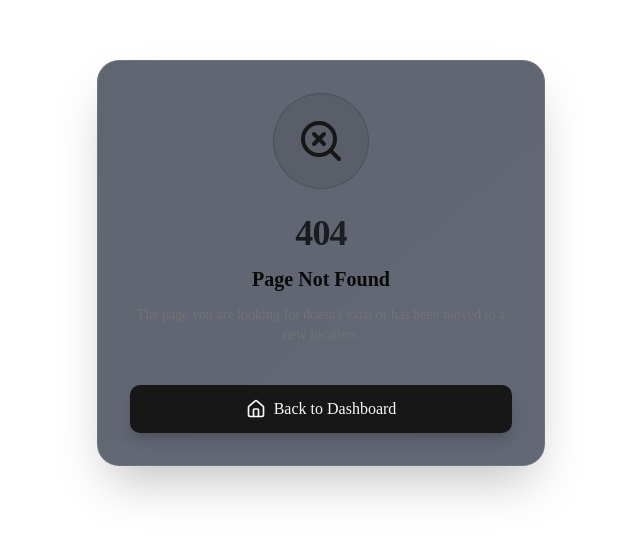
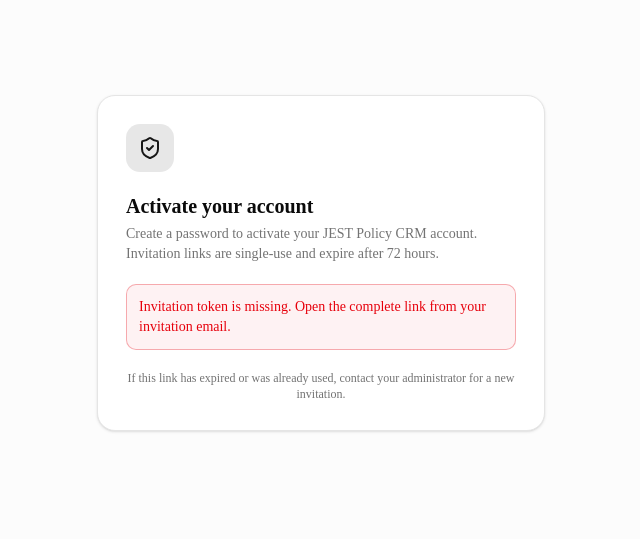
Before and after one commit to UroojAKI/JEST-TECH-, a Next.js app in the folder apps/web/: page /activate-invitation in a window 1280 px wide. Before the commit this address had no page. Shown: the part 137-676 px from the top of the page, without its empty margins (319-959 px from the left). Built offline with nearby package versions, Linux system fonts and the light colour scheme; no server answers.

Commit message:
feat(web): add secure account invitation activation page

```diff
--- /dev/null
+++ b/apps/web/src/app/activate-invitation/page.tsx
@@ -0,0 +1,79 @@
+'use client';
+
+import React, { Suspense, useState } from 'react';
+import { useRouter, useSearchParams } from 'next/navigation';
+import { apiClient } from '../../lib/api-client';
+import { toast } from 'sonner';
+import { KeyRound, Loader2, ShieldCheck } from 'lucide-react';
+
+function InvitationActivationForm() {
+  const params = useSearchParams();
+  const router = useRouter();
+  const token = params.get('token') || '';
+  const [password, setPassword] = useState('');
+  const [confirmPassword, setConfirmPassword] = useState('');
+  const [submitting, setSubmitting] = useState(false);
+
+  const activate = async (event: React.FormEvent) => {
+    event.preventDefault();
+    if (!token || token.length < 32) {
+      toast.error('This invitation link is invalid. Ask your administrator for a new invitation.');
+      return;
+    }
+    if (password.length < 12) {
+      toast.error('Use a password with at least 12 characters.');
+      return;
+    }
+    if (password !== confirmPassword) {
+      toast.error('Passwords do not match.');
+      return;
+    }
+    setSubmitting(true);
+    try {
+      await apiClient.post('/auth/activate-invitation', { token, password });
+      toast.success('Your account is activated. You can now sign in.');
+      router.replace('/login');
+    } catch (error: any) {
+      toast.error(error?.response?.data?.message || 'Invitation activation failed. The link may have expired or already been used.');
+    } finally {
+      setSubmitting(false);
+    }
+  };
+
+  return (
+    <main className="flex min-h-screen items-center justify-center bg-muted/30 px-4 py-10">
+      <form onSubmit={activate} className="w-full max-w-md space-y-5 rounded-2xl border bg-card p-7 shadow-sm">
+        <div className="flex h-12 w-12 items-center justify-center rounded-xl bg-primary/10 text-primary">
+          <ShieldCheck className="h-6 w-6" />
+        </div>
+        <div>
+          <h1 className="text-xl font-black">Activate your account</h1>
+          <p className="mt-1 text-sm text-muted-foreground">Create a password to activate your JEST Policy CRM account. Invitation links are single-use and expire after 72 hours.</p>
+        </div>
+        {!token ? (
+          <p role="alert" className="rounded-lg border border-destructive/30 bg-destructive/5 p-3 text-sm text-destructive">Invitation token is missing. Open the complete link from your invitation email.</p>
+        ) : (
+          <>
+            <label className="block space-y-1.5 text-sm font-semibold">
+              Password
+              <input type="password" autoComplete="new-password" minLength={12} required value={password} onChange={(event) => setPassword(event.target.value)} className="w-full rounded-lg border bg-background px-3 py-2.5 font-normal" placeholder="At least 12 characters" />
+            </label>
+            <label className="block space-y-1.5 text-sm font-semibold">
+              Confirm password
+              <input type="password" autoComplete="new-password" minLength={12} required value={confirmPassword} onChange={(event) => setConfirmPassword(event.target.value)} className="w-full rounded-lg border bg-background px-3 py-2.5 font-normal" placeholder="Re-enter your password" />
+            </label>
+            <button type="submit" disabled={submitting || !password || !confirmPassword} className="flex w-full items-center justify-center gap-2 rounded-lg bg-primary px-4 py-2.5 text-sm font-bold text-primary-foreground disabled:opacity-50">
+              {submitting ? <Loader2 className="h-4 w-4 animate-spin" /> : <KeyRound className="h-4 w-4" />}
+              Activate account
+            </button>
+          </>
+        )}
+        <p className="text-center text-xs text-muted-foreground">If this link has expired or was already used, contact your administrator for a new invitation.</p>
+      </form>
+    </main>
+  );
+}
+
+export default function ActivateInvitationPage() {
+  return <Suspense fallback={<div className="flex min-h-screen items-center justify-center text-sm text-muted-foreground">Loading invitation…</div>}><InvitationActivationForm /></Suspense>;
+}
```
